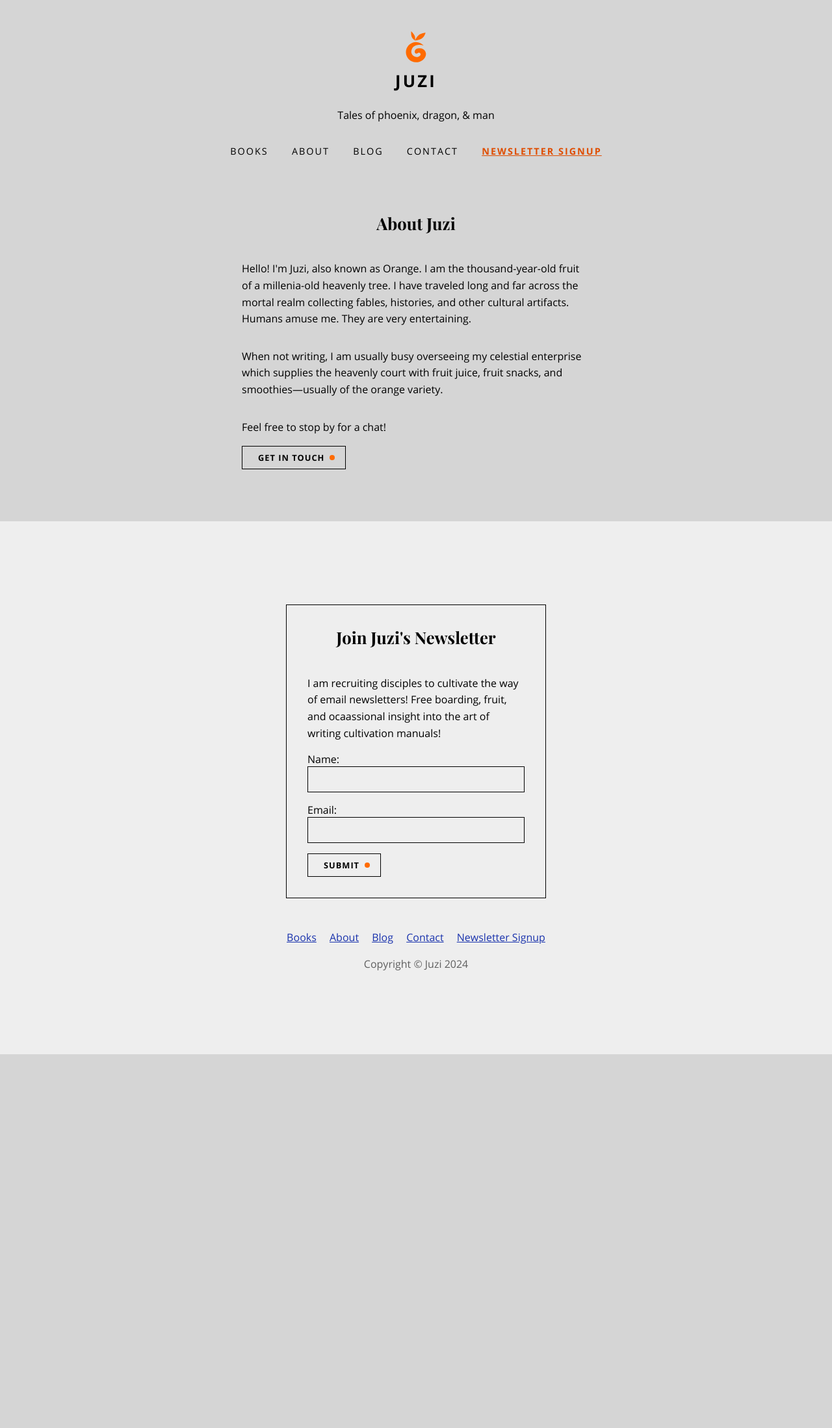
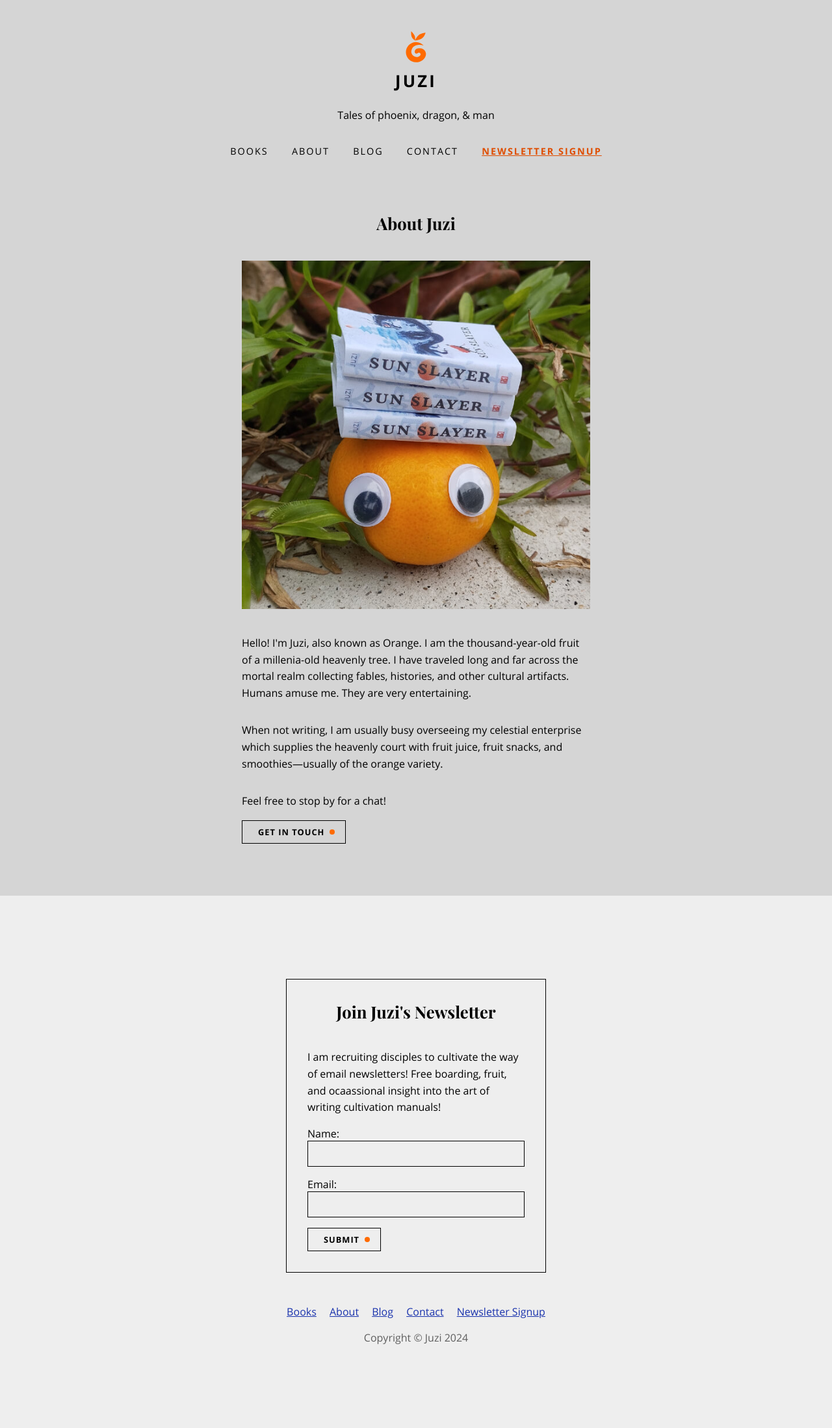
Before and after one commit to Gernene/juzi, a Jekyll site: the page built from about.html, in a window 1280 px wide. Shown: the whole page at 65% size. Built offline with Jekyll 4.4.1, drawn with Linux system fonts in a browser that asks for light colours; before the commit the page ends 1622 px from its top, so only the background shows below that.

Commit message:
Tweak site

```diff
--- a/about.html
+++ b/about.html
@@ -9,6 +9,9 @@ custom_js:
 <div class="about">
 <h1 class="heading1">About Juzi</h1>
 <p>
+  <img src="{{ site.url }}/img/juzi-profile-pic.jpg" title="Sun Slayer Book Cover" alt="Sun Slayer book cover: An illustrated piece reminiscent of Chinese blue and white porcelain. A red sun rises above clouds and a palace which looks like it could be made of water. A prince, with his red coat flaring behind him, attacks an ink wash dragon.">
+</p>
+<p>
   Hello! I'm Juzi, also known as Orange. I am the thousand-year-old fruit of a millenia-old heavenly tree. I have traveled long and far across the mortal realm collecting fables, histories, and other cultural artifacts. Humans amuse me. They are very entertaining.
 </p>
 <p>
--- a/index.html
+++ b/index.html
@@ -24,7 +24,7 @@ layout: default
   </div>
 
 <section class="blog-stub">
-  <h2 class="heading1">The Orange Peel: A Citrus-Flavored Blog</h2>
+  <h1 class="heading1">The Orange Peel: A Citrus-Flavored Blog</h1>
   <ul class="blog-ul">
     {% for post in site.categories.blog limit:3 %}
       {% if post.url %}
@@ -46,7 +46,7 @@ layout: default
   </div>
 </section>
 
-  <h1 class="heading1">Exploring the history, traditions, and fiction of East Asia</h1>
+  <h2 class="heading1">Exploring the history, traditions, and fiction of East Asia</h2>
   <div class="articles-wrapper">
     <div class="articles">
         {% include article-link.html
--- a/sunslayer.html
+++ b/sunslayer.html
@@ -6,7 +6,7 @@ title: Sun Slayer
 
 <div class="book-intro">
   <div class="book">
-    <img src="{{ site.url }}/img/writing/sun-slayer/sun-slayer-cover-ebook.jpg" title="Sun Slayer Book Cover" alt="Sun Slayer book cover: An illustrated piece reminiscent of Chinese blue and white porcelain. A red sun rises above clouds and a palace which looks like it could be made of water. A prince, with his red coat flaring behind him, attacks an ink wash dragon.">
+    <img src="{{ site.url }}/img/writing/sun-slayer/sun-slayer-cover-ebook.jpg" title="Sun Slayer Book Cover" alt="Book cover for Sun Slayer by Juzi, an eastern fantasy novel. An illustrated piece reminiscent of Chinese blue and white porcelain. A red sun rises above clouds and a palace which looks like it could be made of water. A prince, with his red coat flaring behind him, attacks an ink wash dragon.">
     <div class="shading"></div>
   </div>
   <div class="book-intro-info">
```
Also changed, not shown: img/juzi-profile-pic.jpg (added).
